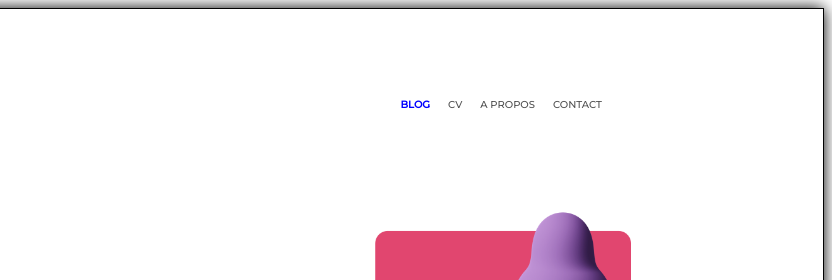
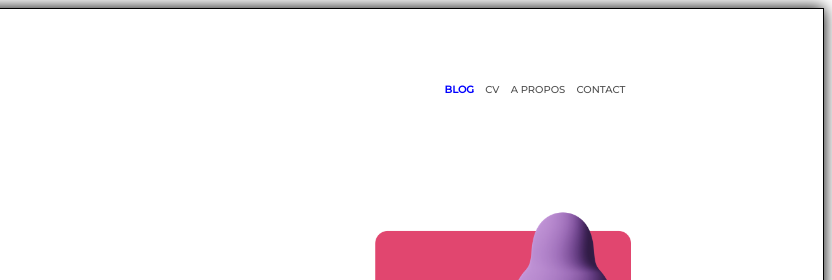
Before and after one commit to ElieLECAS/BlogSquedrong, a plain HTML site: page index.html in a window 1280 px wide. Shown: the top 280 px of the page, 448-1280 px from the left. Drawn offline with Linux system fonts and the light colour scheme.

Commit message:
seconde commit

```diff
--- a/style.css
+++ b/style.css
@@ -32,15 +32,6 @@ header {
 
 nav {
     width: 12em;
-    width: 1fr;
-    justify-content: space-between;
-    align-items: center;
-    padding: 50px 200px 20px;
-}
-
-nav {
-    padding-right: 20px;
-    width: 25%;
     display: flex;
     justify-content: space-around;
 
```
